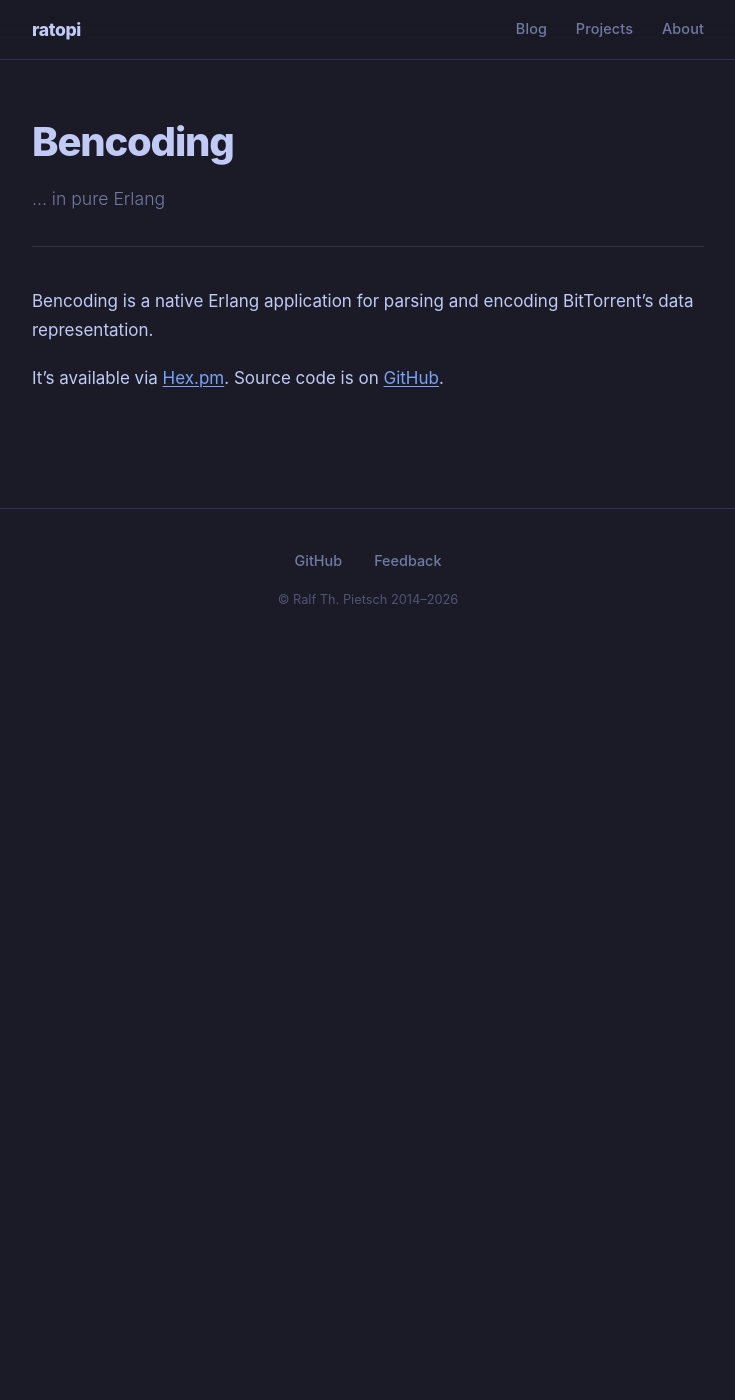
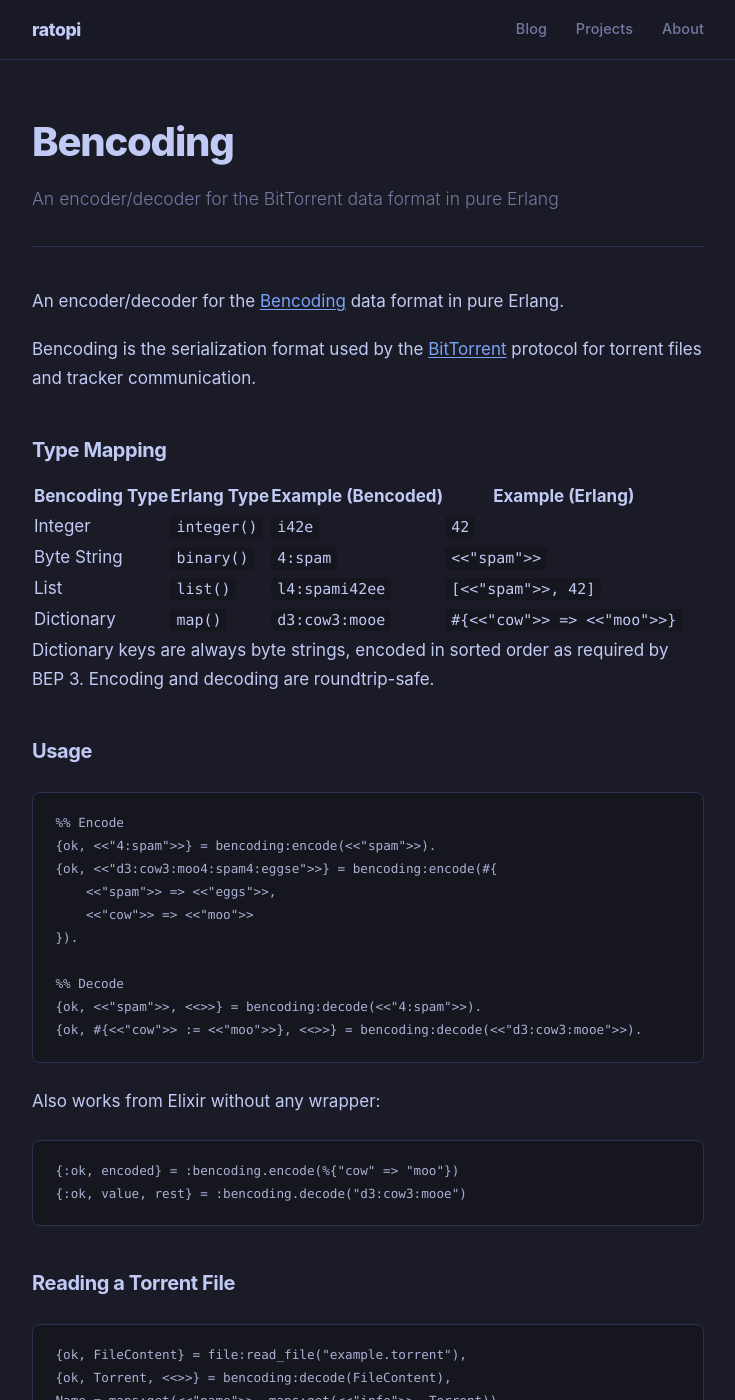
Before and after one commit to ratopi/ratopi.github.io, a Jekyll site: the page built from projects/bencoding.md, in a window 1280 px wide and 1400 px high. Shown: the whole window, without its empty margins (272-1007 px from the left). Built offline with Jekyll 4.4.1, drawn with Linux system fonts in a browser that asks for light colours; some of the changed text lies outside the part shown.

Commit message:
projects updated

````diff
--- a/CNAME
+++ /dev/null
@@ -1 +0,0 @@
-dev.ratopi.de
--- a/projects/bencoding.md
+++ b/projects/bencoding.md
@@ -1,10 +1,64 @@
 ---
 title: Bencoding
-description: "... in pure Erlang"
+description: An encoder/decoder for the BitTorrent data format in pure Erlang
 layout: page
 ---
 
-Bencoding is a native Erlang application for parsing and encoding BitTorrent's data representation.
+An encoder/decoder for the [Bencoding](https://www.bittorrent.org/beps/bep_0003.html) data format in pure Erlang.
 
-It's available via [Hex.pm](https://hex.pm/packages/bencoding).
-Source code is on [GitHub](https://github.com/ratopi/bencoding).
+Bencoding is the serialization format used by the [BitTorrent](https://www.bittorrent.org/) protocol for torrent files and tracker communication.
+
+### Type Mapping
+
+| Bencoding Type | Erlang Type | Example (Bencoded) | Example (Erlang) |
+|---|---|---|---|
+| Integer | `integer()` | `i42e` | `42` |
+| Byte String | `binary()` | `4:spam` | `<<"spam">>` |
+| List | `list()` | `l4:spami42ee` | `[<<"spam">>, 42]` |
+| Dictionary | `map()` | `d3:cow3:mooe` | `#{<<"cow">> => <<"moo">>}` |
+
+Dictionary keys are always byte strings, encoded in sorted order as required by BEP 3. Encoding and decoding are roundtrip-safe.
+
+### Usage
+
+```erlang
+%% Encode
+{ok, <<"4:spam">>} = bencoding:encode(<<"spam">>).
+{ok, <<"d3:cow3:moo4:spam4:eggse">>} = bencoding:encode(#{
+    <<"spam">> => <<"eggs">>,
+    <<"cow">> => <<"moo">>
+}).
+
+%% Decode
+{ok, <<"spam">>, <<>>} = bencoding:decode(<<"4:spam">>).
+{ok, #{<<"cow">> := <<"moo">>}, <<>>} = bencoding:decode(<<"d3:cow3:mooe">>).
+```
+
+Also works from Elixir without any wrapper:
+
+```elixir
+{:ok, encoded} = :bencoding.encode(%{"cow" => "moo"})
+{:ok, value, rest} = :bencoding.decode("d3:cow3:mooe")
+```
+
+### Reading a Torrent File
+
+```erlang
+{ok, FileContent} = file:read_file("example.torrent"),
+{ok, Torrent, <<>>} = bencoding:decode(FileContent),
+Name = maps:get(<<"name">>, maps:get(<<"info">>, Torrent)).
+```
+
+### Installation
+
+Erlang (rebar3):
+
+    {deps, [bencoding]}.
+
+Elixir (Mix):
+
+    {:bencoding, "~> 1.0"}
+
+Available via [Hex.pm](https://hex.pm/packages/bencoding). Source code on [GitHub](https://github.com/ratopi/bencoding).
+
+Licensed under MIT.
````
Also changed, not shown: _layouts/home.html (+10 -0 lines), blog.md (+1 -1 lines), index.md (+9 -0 lines), projects.md (+26 -18 lines), projects/base45.md (+27 -6 lines), projects/eliza-elm.md (added, +23 -0 lines), projects/ladesaeulen.md (added, +27 -0 lines).
